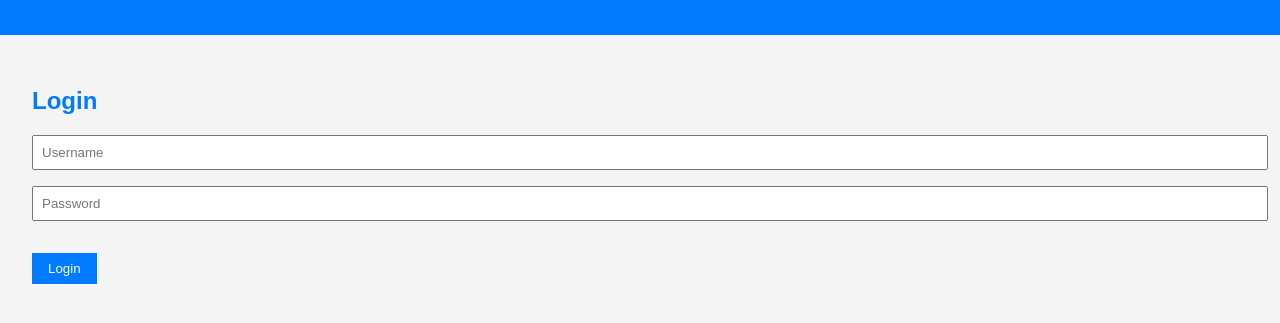
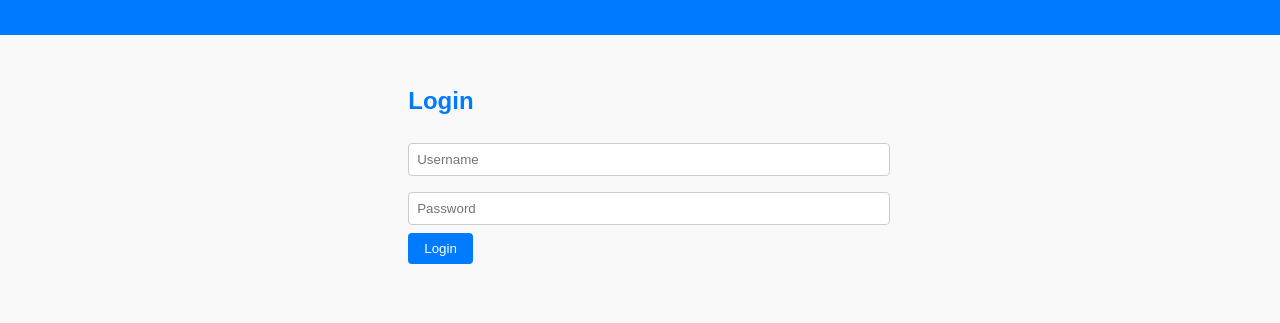
Before and after one commit to pomgran/game, a plain HTML site: page index.html in a window 1280 px wide. Shown: the part 77-400 px from the top of the page. Drawn offline with Linux system fonts and the light colour scheme.

Commit message:
Update style.css

```diff
--- a/style.css
+++ b/style.css
@@ -1,20 +1,32 @@
 body {
   font-family: Arial, sans-serif;
+  background-color: #f9f9f9;
+  color: #333;
   margin: 0;
   padding: 0;
-  background-color: #f4f4f4;
-  color: #333;
 }
 
 header {
   background-color: #007bff;
-  color: #fff;
+  color: white;
+  text-align: center;
   padding: 1rem;
-  text-align: center;
 }
 
 main {
+  display: flex;
+  flex-direction: column;
+  align-items: center;
   padding: 2rem;
+}
+
+.box {
+  border: 2px solid #007bff;
+  border-radius: 8px;
+  padding: 1rem;
+  margin: 1rem 0;
+  width: 80%;
+  background-color: #fff;
 }
 
 h2 {
@@ -23,11 +35,11 @@ h2 {
 
 button {
   background-color: #007bff;
-  color: #fff;
+  color: white;
   padding: 0.5rem 1rem;
   border: none;
   cursor: pointer;
-  margin-top: 1rem;
+  border-radius: 4px;
 }
 
 button:hover {
@@ -35,8 +47,9 @@ button:hover {
 }
 
 input, select {
-  display: block;
-  margin: 1rem 0;
+  width: 100%;
+  margin: 0.5rem 0;
   padding: 0.5rem;
-  width: 100%;
+  border: 1px solid #ccc;
+  border-radius: 4px;
 }
```
